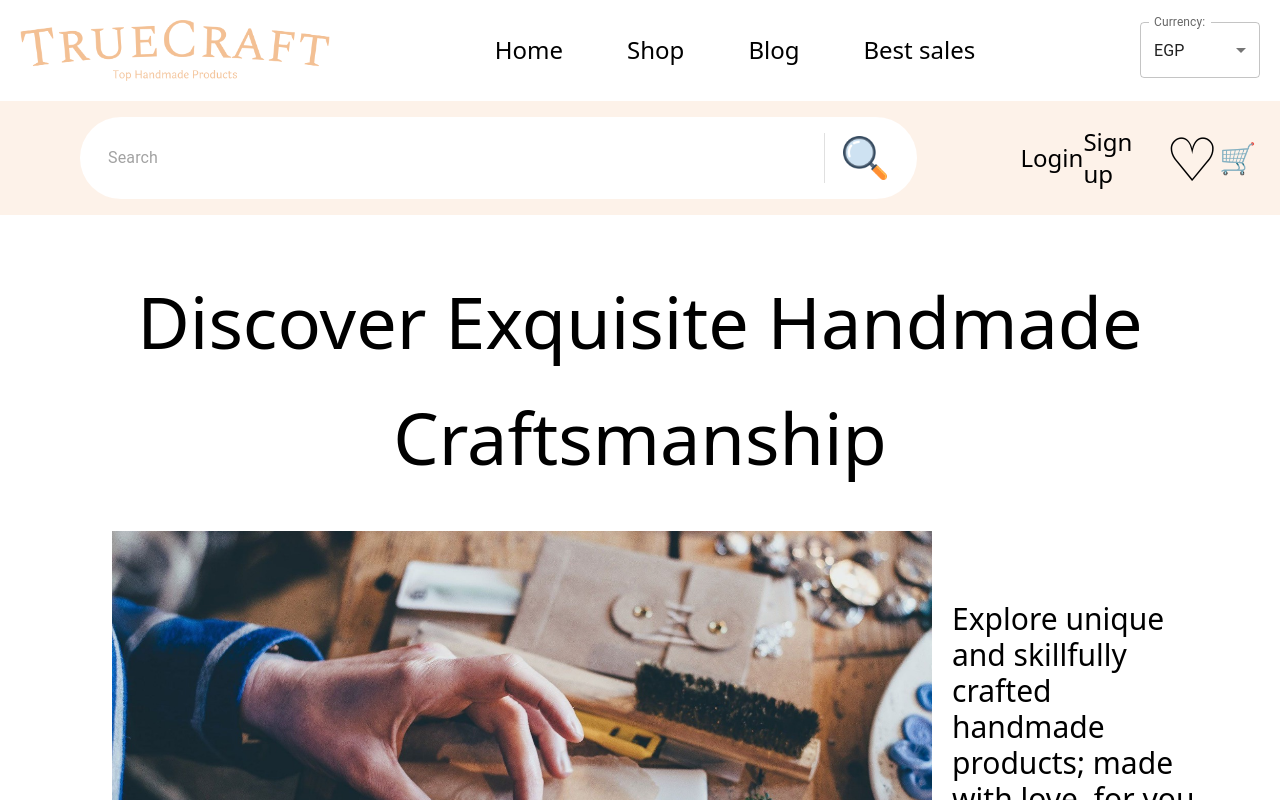
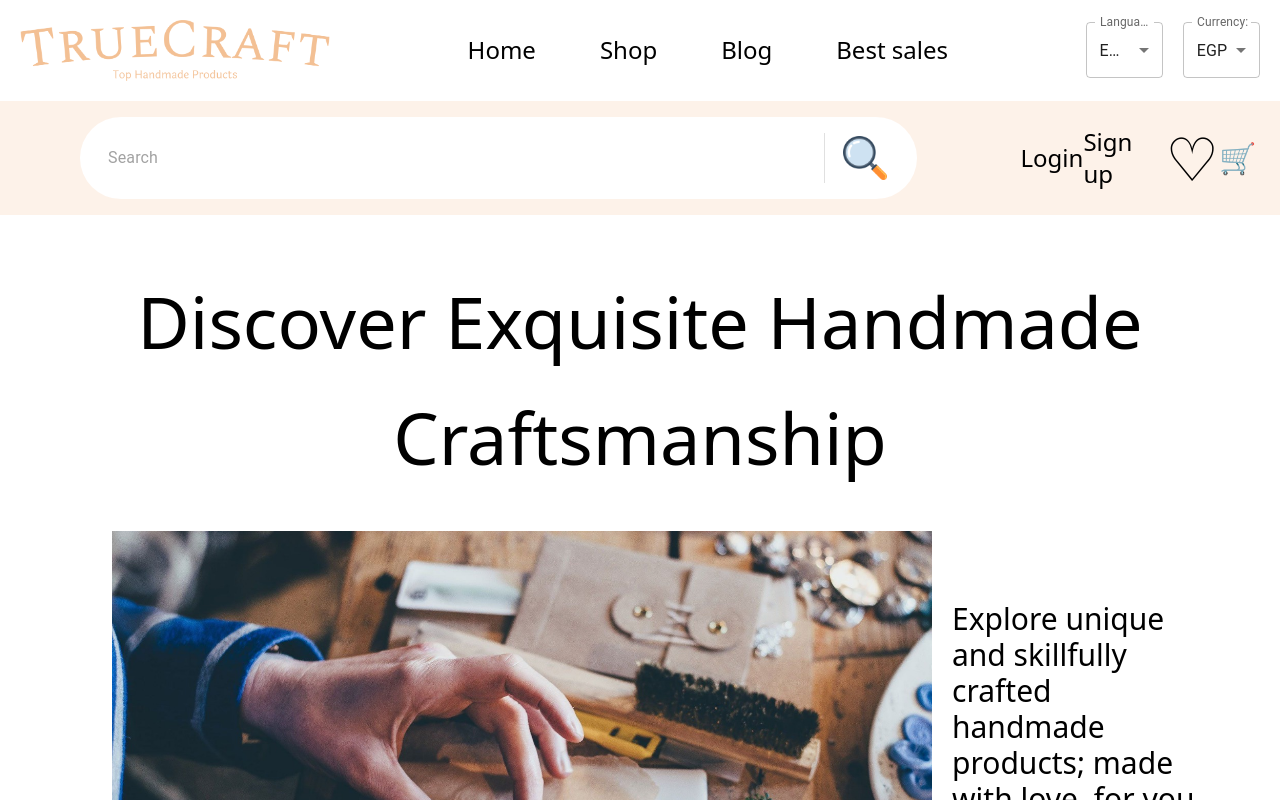
Before and after one commit to Reactomancer/true-craft-react, a React (Vite) app: page / in a window 1280 px wide. Shown: the top 800 px of the page. Built offline with nearby package versions, Linux system fonts and the light colour scheme.

Commit message:
fix: kosk ya mos3ad anta we seif

```diff
--- a/src/components/Header.tsx
+++ b/src/components/Header.tsx
@@ -8,6 +8,7 @@ import Select, { SelectChangeEvent } from "@mui/material/Select";
 
 const Header: React.FC = () => {
   const [currency, setCurrency] = React.useState("EGP");
+  const [language, setLanguage] = React.useState("ENG");
   const navigationLinks = [
     { name: "Home", link: "/" },
     { name: "Shop", link: "/catalog" },
@@ -16,6 +17,9 @@ const Header: React.FC = () => {
   ];
   const handleChange = (event: SelectChangeEvent) => {
     setCurrency(event.target.value as string);
+  };
+  const handleChangeLang = (event: SelectChangeEvent) => {
+    setLanguage(event.target.value as string);
   };
 
   return (
@@ -28,13 +32,36 @@ const Header: React.FC = () => {
           {navigationLinks.map((link) => {
             return (
               <li key={link.name}>
-                <NavLink to={link.link}>{link.name}</NavLink>
+                <NavLink className="hover:text-blue-700" to={link.link}>
+                  {link.name}
+                </NavLink>
               </li>
             );
           })}
         </ul>
       </nav>
-      <Box sx={{ minWidth: 120 }}>
+      <Box
+        sx={{
+          minWidth: 120,
+          display: "flex",
+          flexDirection: "row",
+          gap: "20px",
+        }}
+      >
+        <FormControl fullWidth>
+          <InputLabel id="demo-simple-select-label">Language:</InputLabel>
+          <Select
+            labelId="demo-simple-select-label"
+            id="demo-simple-select"
+            value={language}
+            label="Language:"
+            onChange={handleChangeLang}
+          >
+            <MenuItem value={"ENG"}>ENG</MenuItem>
+            <MenuItem value={"ARA"}>ARA</MenuItem>
+            <MenuItem value={"RUS"}>RUS</MenuItem>
+          </Select>
+        </FormControl>
         <FormControl fullWidth>
           <InputLabel id="demo-simple-select-label">Currency:</InputLabel>
           <Select
--- a/src/components/SocialLinks.tsx
+++ b/src/components/SocialLinks.tsx
@@ -2,7 +2,6 @@ import InstagramIcon from "@mui/icons-material/Instagram";
 import FacebookIcon from "@mui/icons-material/Facebook";
 import TwitterIcon from "@mui/icons-material/Twitter";
 import React from "react";
-import { Link } from "react-router-dom";
 
 const SocialLinks: React.FC = () => {
   return (
@@ -10,29 +9,29 @@ const SocialLinks: React.FC = () => {
       <div className="flex flex-row items-center justify-center py-20 ">
         <h2 className="w-1/4 text-2xl">Follow us:</h2>
         <div className="flex flex-row gap-20">
-          <Link to={"/"}>
+          <a href="https://www.instagram.com/">
             <InstagramIcon
               style={{ width: "150px", height: "150px", color: "white" }}
               className="bg-black rounded-full p-3"
             />
-          </Link>
-          <Link to={"/"}>
+          </a>
+          <a href="https://www.facebook.com/">
             <FacebookIcon
               style={{ width: "150px", height: "150px", color: "white" }}
               className="bg-black rounded-full p-3"
             />
-          </Link>
-          <Link to={"/"}>
+          </a>
+          <a href="https://www.twitter.com/">
             <TwitterIcon
               style={{ width: "150px", height: "150px", color: "white" }}
               className="bg-black rounded-full p-3"
             />
-          </Link>
-          <Link to={"/"}>
+          </a>
+          <a href="https://www.vk.com/">
             <figure className="bg-black rounded-full p-3 w-[150px] h-[150px]">
               <img src="images/vk.svg" />
             </figure>
-          </Link>
+          </a>
         </div>
       </div>
     </>
```
Also changed, not shown: 1 other file (tests, documents, lock files or other folders).
